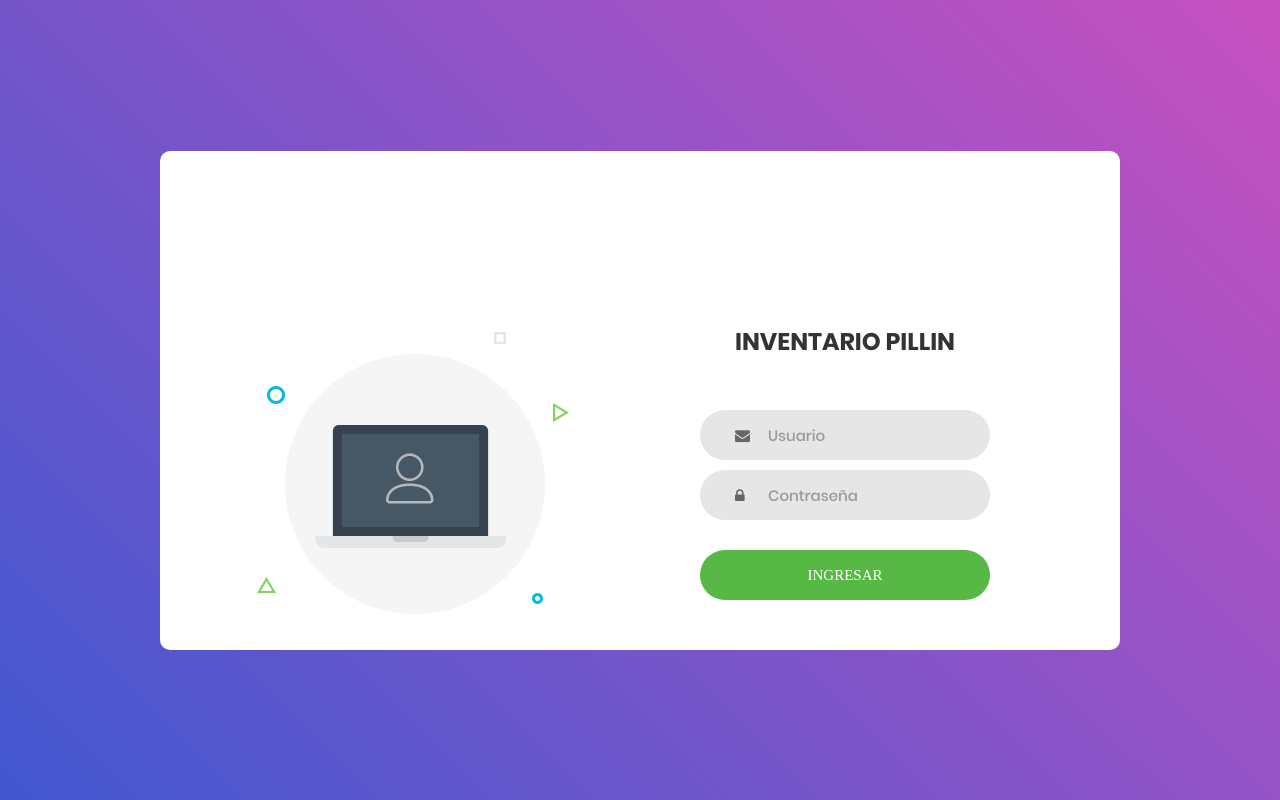
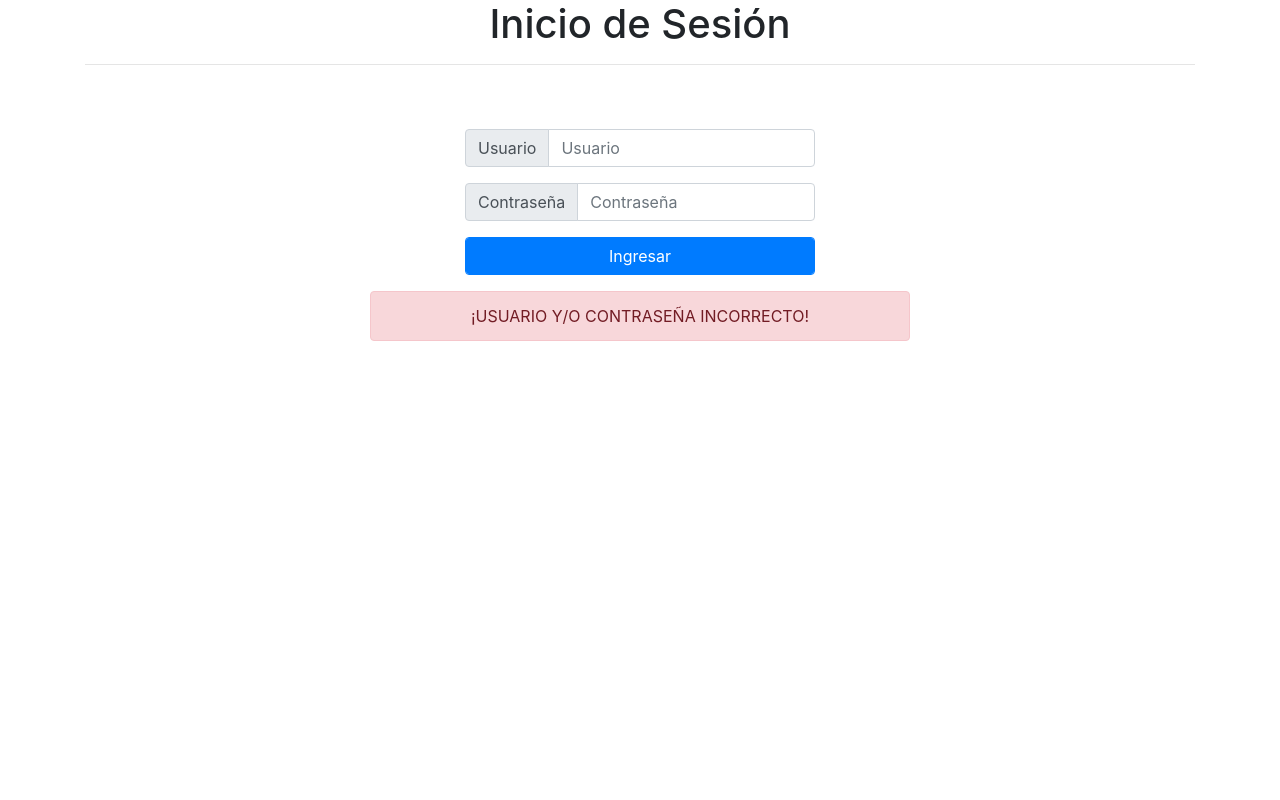
Before and after one commit to mixoO-O/inventariopillin, a PHP site: page /index.php?id=1 in a window 1280 px wide. Run offline with PHP 8.4, Linux system fonts and the light colour scheme; the visitor is signed in with stand-in values (Sample User, id 1); some web fonts are replaced.

Commit message:
Actualizacion

```diff
--- a/controllers/validarUsuario.php
+++ b/controllers/validarUsuario.php
@@ -16,8 +16,8 @@
 
       Header('Location: home.php');
     }else{
-      Header('Location: salir.php');
+      Header('Location: ../index.php?id=1');
     }
   }else{
-    Header('Location: salir.php');
+    Header('Location: ../index.php?id=1');
   }
--- a/index.php
+++ b/index.php
@@ -1,51 +1,75 @@
 <!DOCTYPE html>
-<html lang="en">
-<head>
-	<title>LOGIN PILLIN</title>
-	<meta charset="UTF-8">
-	<meta name="viewsport" content="width=device-width, initial-scale=1">
-	<link rel="stylesheet" type="text/css" href="views/public/font-awesome-4.7.0/css/font-awesome.min.css">
-	<link rel="stylesheet" type="text/css" href="views/public/css/main.css">
+ <html lang="en">
+ <head>
+ 	<meta charset="UTF-8">
+ 	<meta name="viewport" content="width=device-width, initial-scale=1.0">
+ 	<meta http-equiv="X-UA-Compatible" content="ie=edge">
+ 	<title>Inicio de Sesión</title>
 	<link rel="stylesheet" href="views/public/css/bootstrap.min.css">
-</head>
-<body>
+	<meta name="viewport" content="width=device-width, initial-scale=1.0">
+ </head>
+ <body>
+	<div class="page-header">
+		<h1 class="text-center">Inicio de Sesión</h1>
+	</div>
+<div class="container">
+	<hr>
+	<form action="controllers/validarUsuario.php" method="POST">
+		<br>
+		<br>
 
-	<div class="limiter">
-		<div class="container-login100">
-			<div class="wrap-login100">
-				<div class="login100-pic js-tilt" data-tilt>
-					<img src="views/images/img-01.png" alt="IMG">
+		<!-- <div class="col-md-6 col-sm-12">
+			<div class="input-group mb-3">
+				<div class="input-group-prepend">
+					<span class="input-group-text">DESDE</span>
 				</div>
+				<input type="text" class="form-control calendar" id="desde">
+			</div>
+		</div> -->
 
-				<form class="login100-form validate-form" action="controllers/validarUsuario.php" method="POST">
-					<span class="login100-form-title">
-						INVENTARIO PILLIN
-					</span>
 
-					<div class="wrap-input100 validate-input">
-						<input class="input100" type="text" name="user" placeholder="Usuario" required>
-						<span class="focus-input100"></span>
-						<span class="symbol-input100">
-							<i class="fa fa-envelope" aria-hidden="true"></i>
-						</span>
+		<div class="row justify-content-md-center justify-content-sm-center">
+			<div class="col-md-4 col-sm-11">
+				<div class="input-group mb-3">
+					<div class="input-group-prepend">
+						<span class="input-group-text">Usuario</span>
 					</div>
+					<input class="form-control" type="text" id="user" name="user" placeholder="Usuario" required>
+				</div>
+			</div>
+		</div>
 
-					<div class="wrap-input100 validate-input" data-validate = "Debe indicar la contraseña">
-						<input class="input100" type="password" name="pass" placeholder="Contraseña" required>
-						<span class="focus-input100"></span>
-						<span class="symbol-input100">
-							<i class="fa fa-lock" aria-hidden="true"></i>
-						</span>
+		<div class="row justify-content-md-center justify-content-sm-center">
+			<div class="col-md-4 col-sm-11">
+				<div class="input-group mb-3">
+					<div class="input-group-prepend">
+						<span class="input-group-text">Contraseña</span>
 					</div>
+					<input class="form-control" type="password" name="pass" id="pass" placeholder="Contraseña" required>
+				</div>
+			</div>
+		</div>
 
-					<div class="container-login100-form-btn">
-						<button type="submit" class="login100-form-btn">
-							INGRESAR
-						</button>
-					</div>
-				</form>
+		<div class="row justify-content-md-center justify-content-sm-center">
+			<div class="col-md-4 col-sm-11 mb-3">
+					<button type="submit" class="btn btn-primary form-control">Ingresar</button>
+			</div>
+		</div>
+	</form>
+
+<?php
+	if(isset($_GET['id'])){
+	if($_GET['id'] == 1){ ?>
+	<div class="row justify-content-md-center justify-content-sm-center">
+		<div class="col-md-6 col-sm-11 text-center">
+			<div class="alert alert-danger" role="alert">
+				¡USUARIO Y/O CONTRASEÑA INCORRECTO!
 			</div>
 		</div>
 	</div>
-</body>
-</html>
+	<?php } } ?>
+</div>
+	<script src="views/public/js/jquery-3.2.1.slim.min.js"></script>
+	<script src="views/public/js/bootstrap.min.js"></script>
+ </body>
+ </html>
--- a/model/Usuario.php
+++ b/model/Usuario.php
@@ -34,14 +34,14 @@
       $users = [];
       $man = new Mantenedor();
 
-      $sql = "SELECT id, usuario
+      $sql = "SELECT id, nombre
               FROM usuarios";
 
       $exe = $man->free_query($sql);
 
       $i = 0;
       while($row = mysqli_fetch_assoc($exe)){
-        $users[$i] = ['id' => $row['id'], 'nombre' => $row['usuario']];
+        $users[$i] = ['id' => $row['id'], 'nombre' => $row['nombre']];
         $i++;
       }
 
```
Also changed, not shown: tablas.sql (added, +55 -0 lines).
